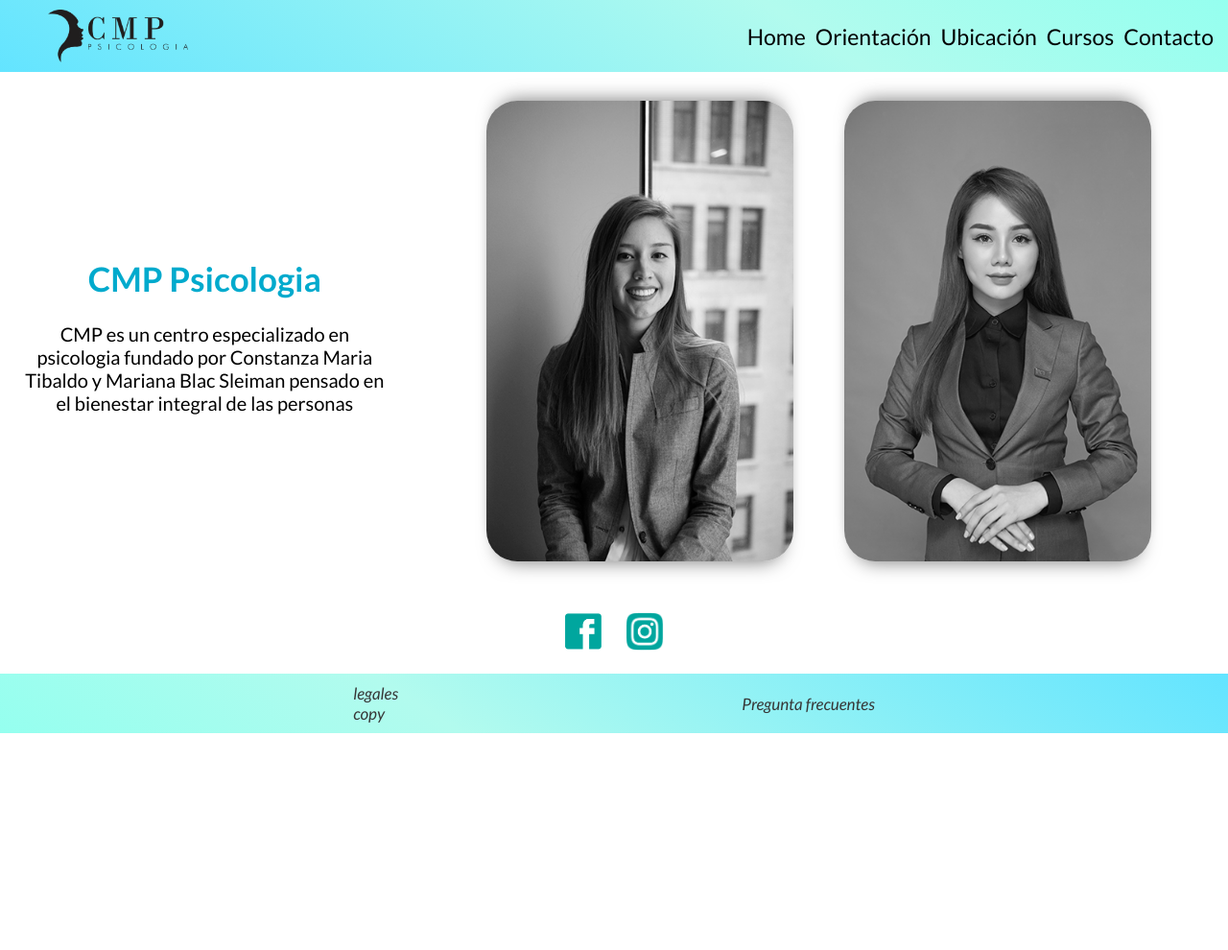
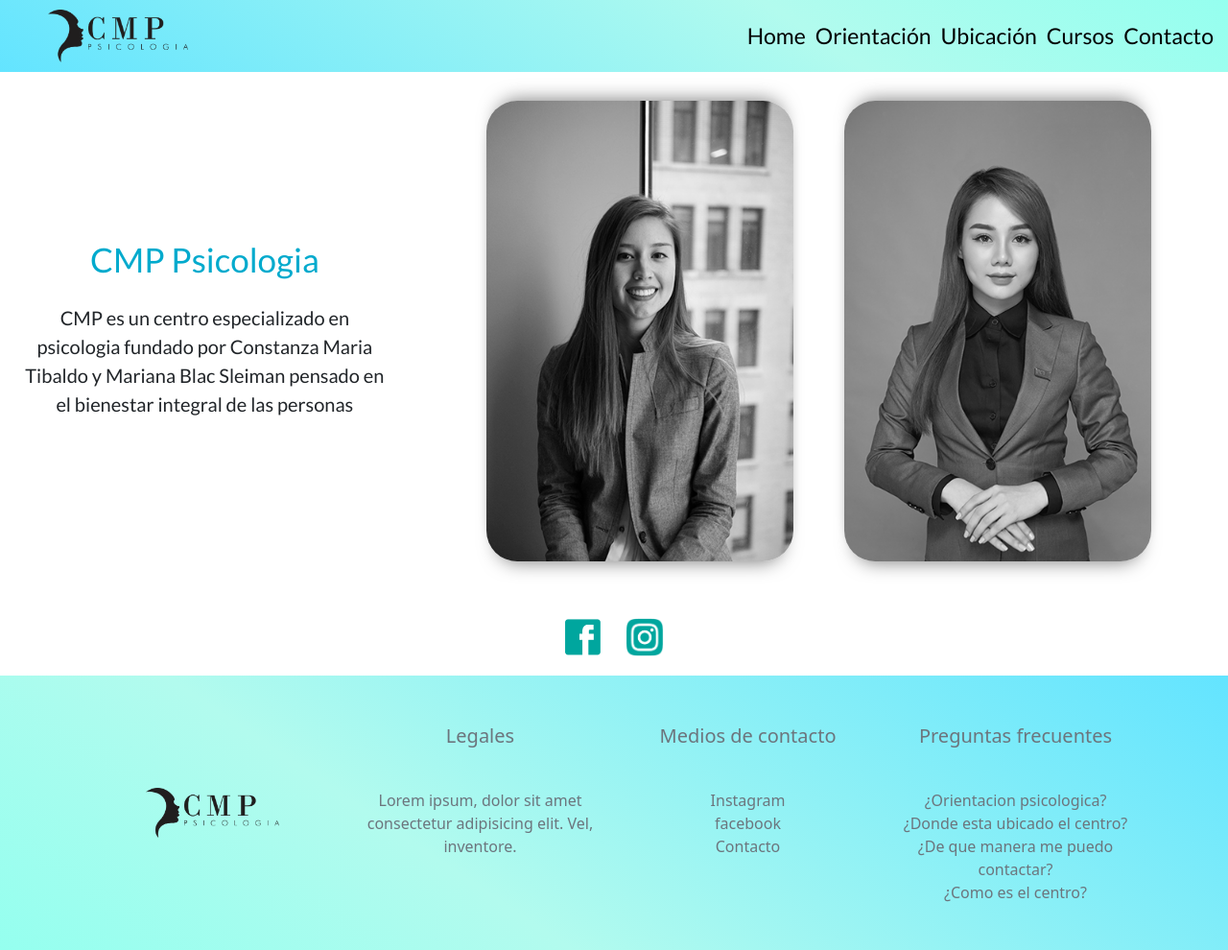
Before and after one commit to Esteban-Heredia/preyecto-final, a plain HTML site: page index.html in a window 1280 px wide. Shown: the whole page at 96% size. Before the commit the page ends 800 px from the top, so only its background shows below. Drawn offline with nearby package versions, Linux system fonts and the light colour scheme.

Commit message:
arrancando con el footer grilla bootstrap

```diff
--- a/estilos/stilos.css
+++ b/estilos/stilos.css
@@ -357,29 +357,6 @@ a {
 footer {
     background: rgb(149,255,239);
     background: linear-gradient(34deg, rgba(149,255,239,1) 0%, rgba(178,251,238,1) 35%, rgba(99,228,255,1) 100%);
-    padding: 10px;
-    display: flex;
-    align-items: center;
-    justify-content: space-evenly;
-}
-
-.legales {
-    font-family: 'Lato', sans-serif;
-    font-style: italic;
-    font-size: 17px;
-    color: #363636;
-}
-
-.faq {
-    font-family: 'Lato', sans-serif;
-    font-style: italic;
-    font-size: 17px;
-    color: #363636;
-    text-decoration: none;
-}
-
-.faq:hover {
-    color: #00aacd;
 }
 
 /* termina footer */
--- a/index.html
+++ b/index.html
@@ -4,6 +4,9 @@
     <meta charset="UTF-8">
     <meta http-equiv="X-UA-Compatible" content="IE=edge">
     <meta name="viewport" content="width=device-width, initial-scale=1.0">
+
+    <!-- bootstrap -->
+    <link href="https://cdn.jsdelivr.net/npm/bootstrap@5.1.3/dist/css/bootstrap.min.css" rel="stylesheet" integrity="sha384-1BmE4kWBq78iYhFldvKuhfTAU6auU8tT94WrHftjDbrCEXSU1oBoqyl2QvZ6jIW3" crossorigin="anonymous">
 
     <!-- estilos css -->
     <link rel="stylesheet" href="estilos/stilos.css">
@@ -70,16 +73,39 @@
             </section>
     </main>
 
-    <footer>
-        <div>
-            <p class="legales" >
-                legales
-            </p>
-            <p class="legales" >
-                copy
-            </p>
-        </div>
-        <a class="faq" href="secciones/consulta.html">Pregunta frecuentes</a>
+    <footer class="p-5">
+        <div class="container">
+            <div class="row text-center">
+            <div class="col d-flex justify-content-center align-items-center">
+                <img class="w-50" src="iconos/logo-base-horizontal.png" alt="">
+            </div>
+            <div class="col">
+                <p class="fs-5 text-muted">Legales</p>
+                <br>
+                <p class="text-muted">Lorem ipsum, dolor sit amet consectetur adipisicing elit. Vel, inventore.</p>
+            </div>
+            <div class="col">
+                <p class="fs-5 text-muted">Medios de contacto</p>
+                <br>
+                <a class="text-muted" href="">Instagram</a>
+                <br>
+                <a class="text-muted" href="">facebook</a>
+                <br>
+                <a class="text-muted" href="">Contacto</a>
+            </div>
+            <div class="col">
+                <p class="fs-5 text-muted">Preguntas frecuentes</p>
+                <br>
+                <a class="text-muted" href="">¿Orientacion psicologica?</a>
+                <br>
+                <a class="text-muted" href="">¿Donde esta ubicado el centro?</a>
+                <br>
+                <a class="text-muted" href="">¿De que manera me puedo contactar?</a>
+                <br>
+                <a class="text-muted" href="">¿Como es el centro?</a>
+             </div>
+            </div>
+          </div>
     </footer>
 </body>
 </html>
```
